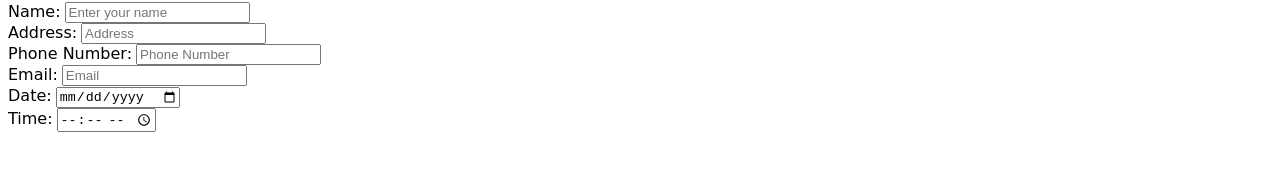
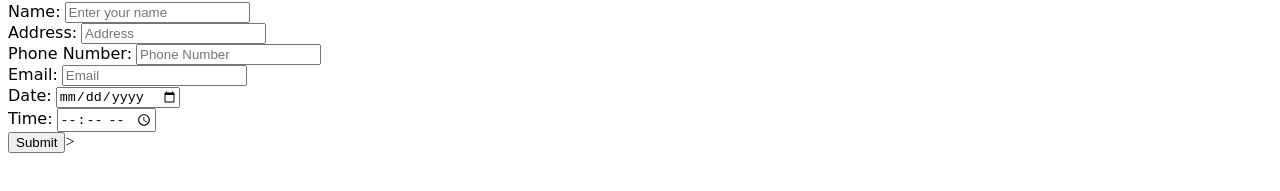
Before and after one commit to FayneBouncing/AnnaBakes.github.io, a plain HTML site: page index.html in a window 1280 px wide. Shown: the part 135-326 px from the top of the page. Drawn offline with Linux system fonts and the light colour scheme.

Commit message:
submit button added

```diff
--- a/index.html
+++ b/index.html
@@ -25,6 +25,7 @@
     <input type="date" id="date" placeholder="Date"><br>
     <label id="Time">Time:</label>
     <input type="time" id="time" placeholder="Time"><br>
+    <input type="submit" id="submit">>
 </body>
 
 </html>
```
